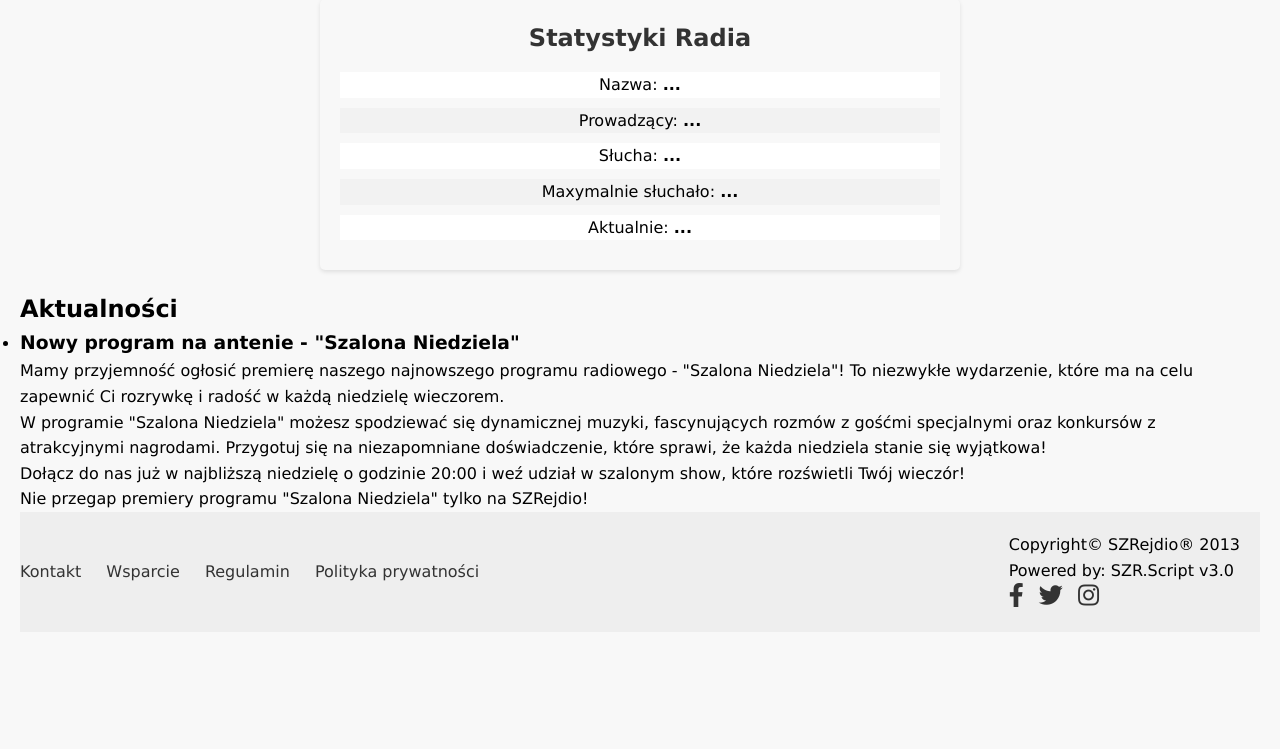
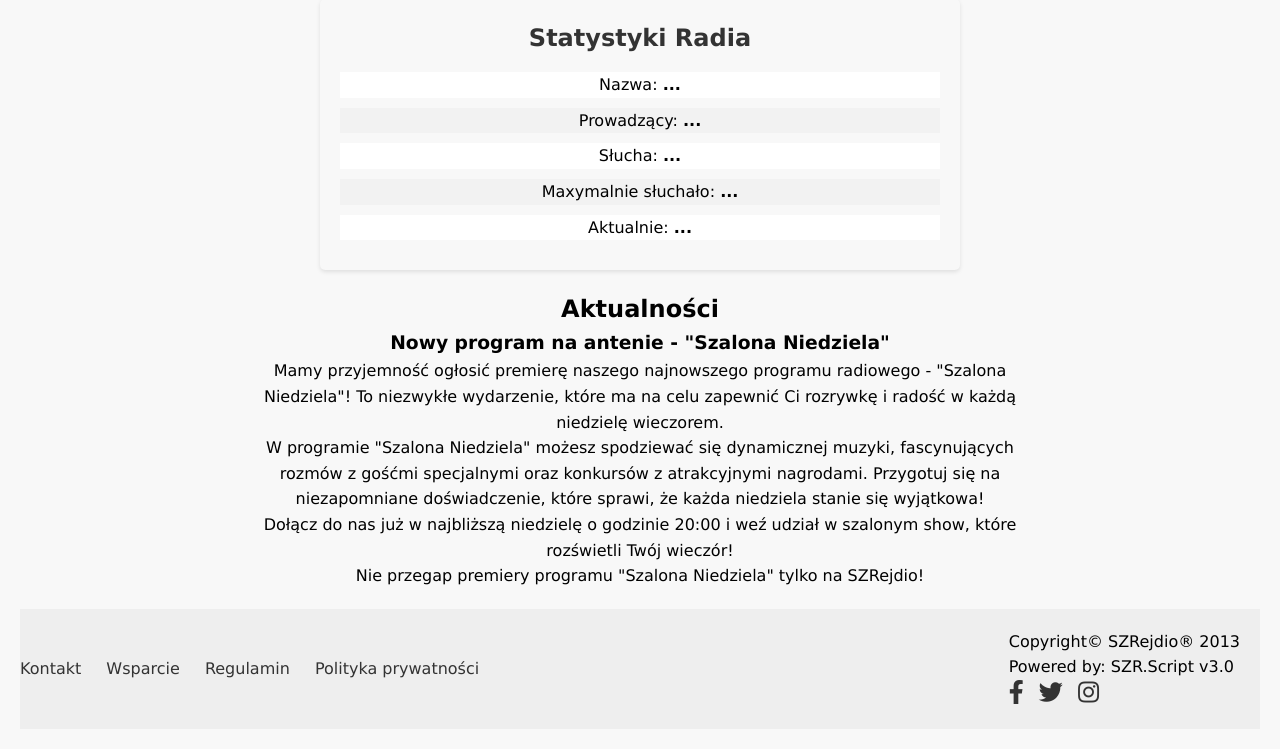
Before and after one commit to Normalius/szrejdio, a PHP site: page / in a window 1280 px wide. Shown: the part 171-920 px from the top of the page. Before the commit the page ends 778 px from the top, so only its background shows below. Run offline with PHP 8.4, Linux system fonts and the light colour scheme.

Commit message:
Update styles.css

```diff
--- a/styles.css
+++ b/styles.css
@@ -242,3 +242,21 @@ footer {
 .radio-stats li:nth-child(even) {
     background-color: #f2f2f2;
 }
+/* Dodaj te reguły CSS do istniejącego pliku styles.css */
+/* Reszta stylów CSS */
+
+/* Sekcja Aktualności */
+.news-section {
+    max-width: 800px; /* Dostosuj maksymalną szerokość do swoich potrzeb */
+    margin: 0 auto; /* Ustawia sekcję na środku strony */
+    text-align: center; /* Wyśrodkowanie tekstu w sekcji */
+}
+
+.news-list {
+    list-style: none; /* Usunięcie domyślnych punktów w liście */
+    padding: 0; /* Usunięcie wewnętrznego marginesu w liście */
+}
+
+.news-list li {
+    margin-bottom: 20px; /* Dla oddzielenia poszczególnych aktualności */
+}
```
